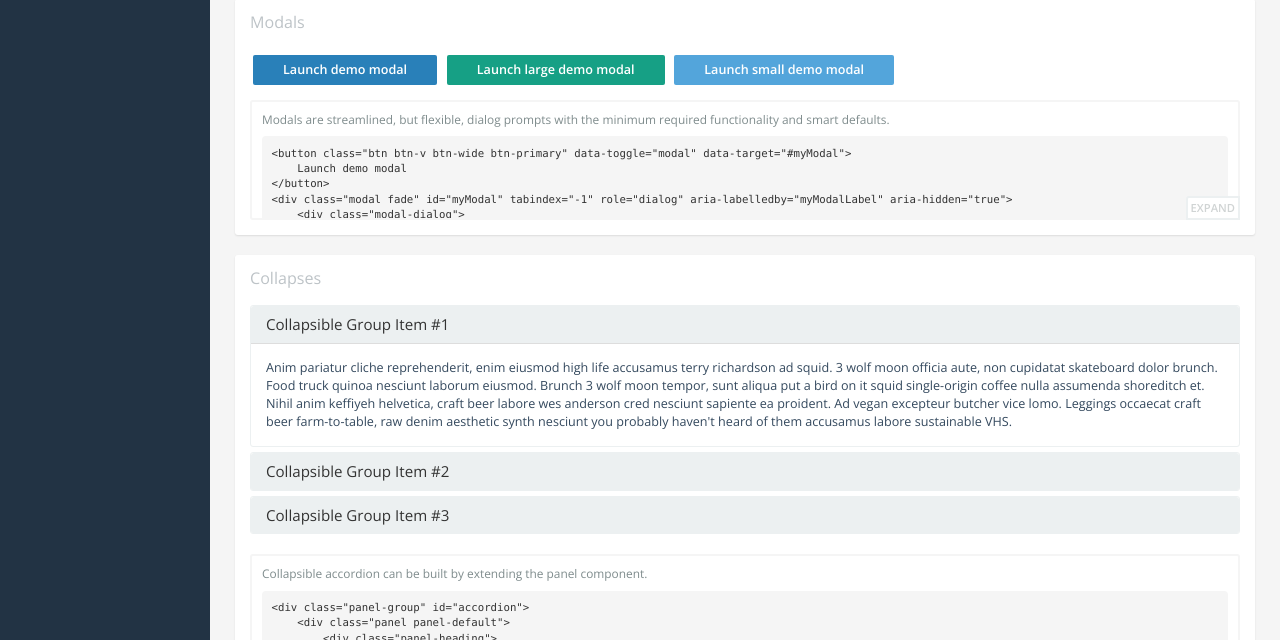
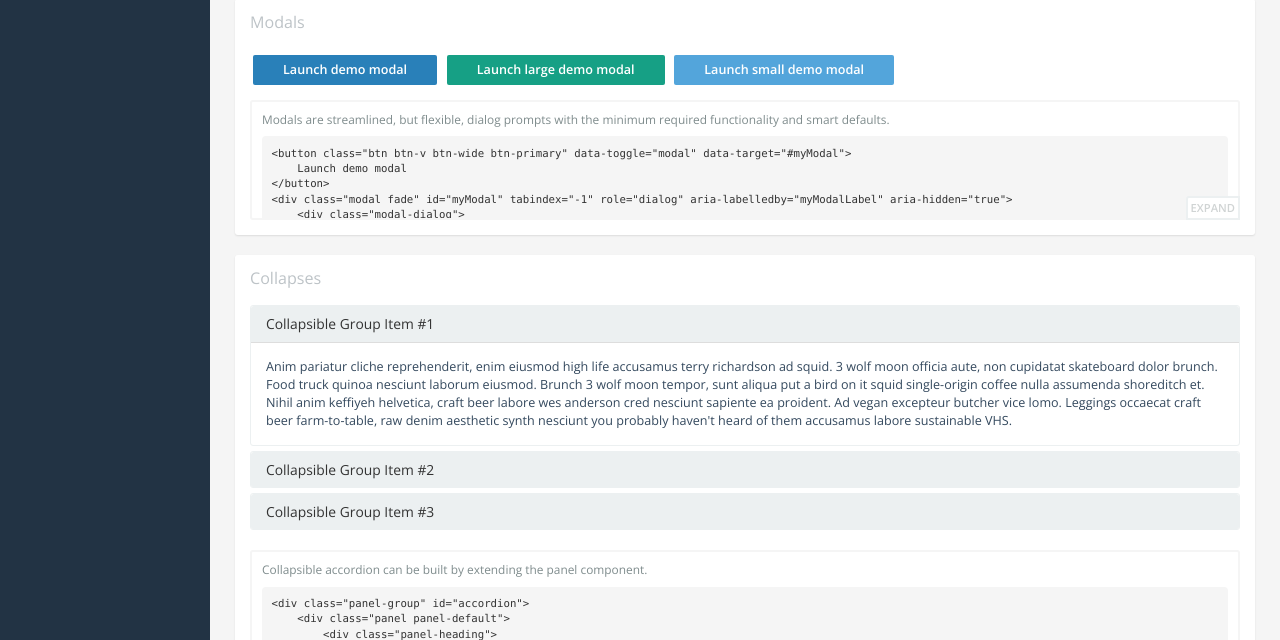
Before and after one commit to vivekagr/vakarian, a Flask app: page /components.html in a window 1280 px wide. Shown: the part 1960-2600 px from the top of the page. Run offline with Flask 2, Linux system fonts and the light colour scheme; style sheets or scripts are compiled from the project's sources; some libraries are stand-ins or nearby versions; some web fonts are replaced.

Commit message:
Fix a bug with accordion.

```diff
--- a/static/css/compiled/main.css
+++ b/static/css/compiled/main.css
@@ -1537,11 +1537,14 @@ to preserve the slide animation effect with jQuery
   box-shadow: none;
   -webkit-box-shadow: none;
 }
-.panel-group .panel .panel-heading {
+.panel-group .panel.panel-default .panel-heading {
   background-color: #ecf0f1;
 }
 .panel-group .panel .panel-title {
-  font-size: 1.2em;
+  font-size: 1.1em;
+}
+.panel-group .panel .panel-title a:hover {
+  text-decoration: none;
 }
 
 .tooltip .tooltip-inner {
--- a/static/css/scss/_bootstrap.scss
+++ b/static/css/scss/_bootstrap.scss
@@ -461,12 +461,14 @@
   box-shadow: none;
   -webkit-box-shadow: none;
 
-  .panel-heading {
+  &.panel-default .panel-heading {
     background-color: #ecf0f1;
   }
 
   .panel-title {
-    font-size: 1.2em;
+    font-size: 1.1em;
+
+    a:hover { text-decoration: none; }
   }
 }
 
```
